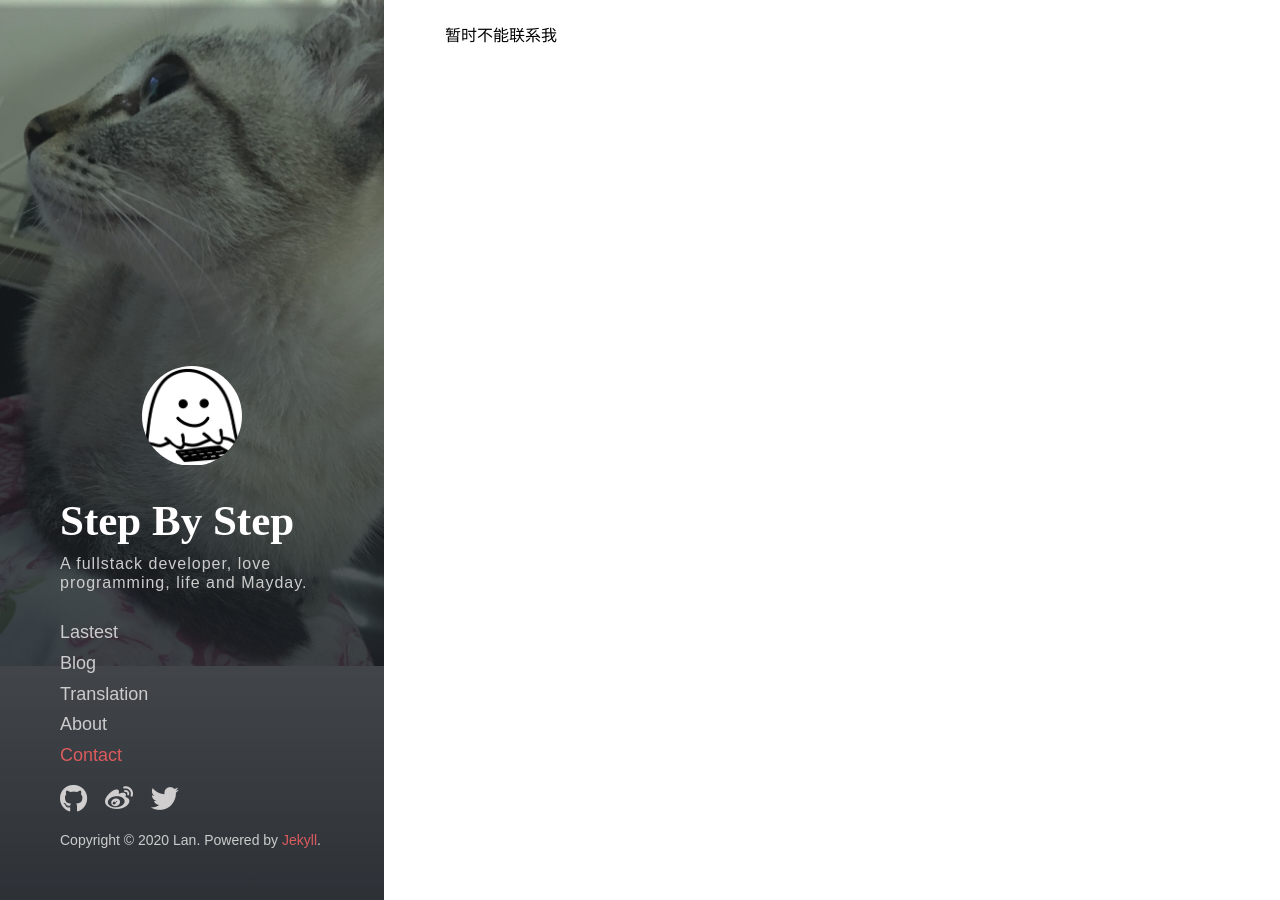
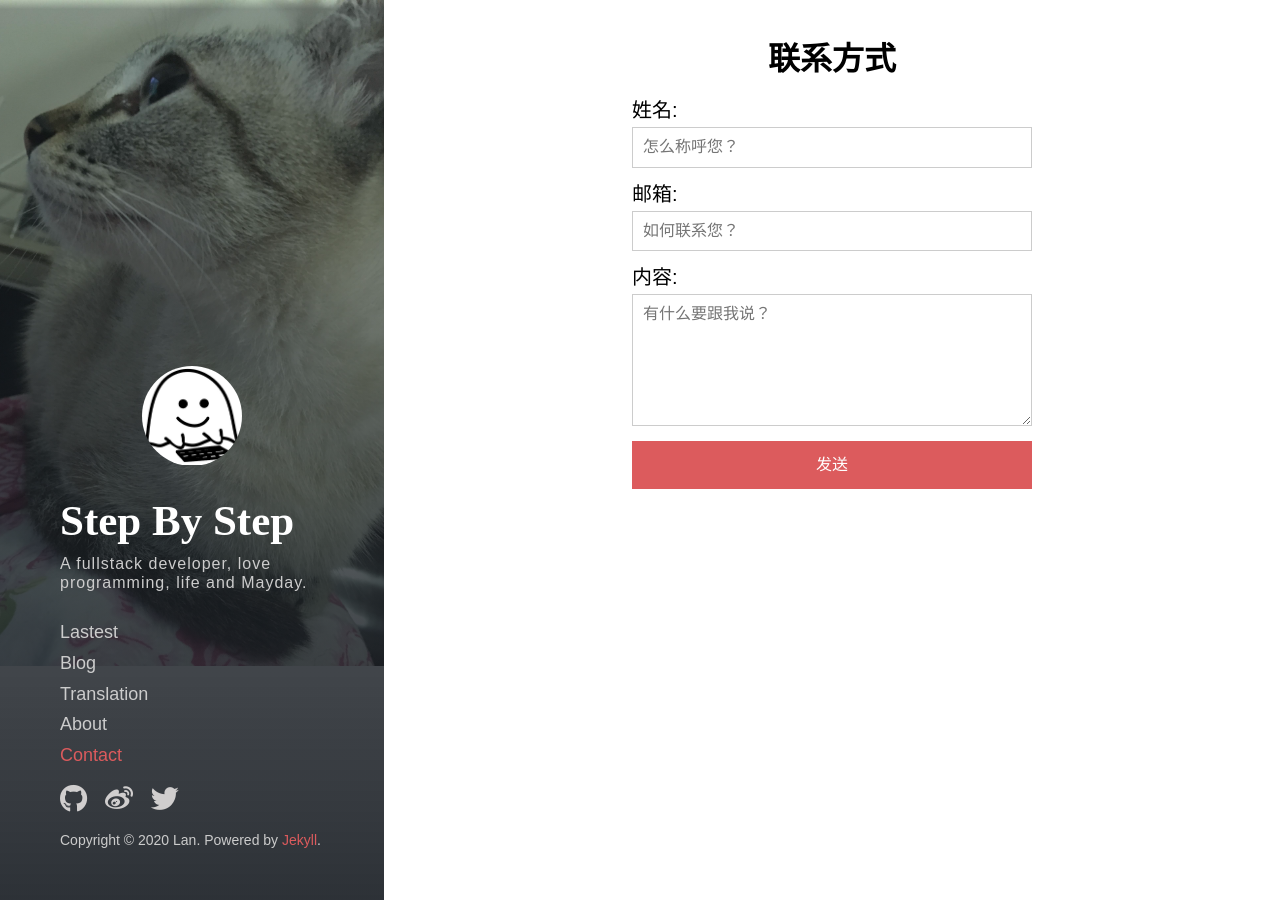
Before and after one commit to lanzhiheng/stone, a Jekyll site: the page built from contact.html, in a window 1280 px wide. Built offline with Jekyll 4.4.1, drawn with Linux system fonts in a browser that asks for light colours; nearby versions of some CDN libraries.

Commit message:
feat: Add form to contact me.

```diff
--- a/_layouts/default.html
+++ b/_layouts/default.html
@@ -10,6 +10,7 @@
     <link rel="stylesheet"
           href="//cdnjs.cloudflare.com/ajax/libs/highlight.js/9.15.10/styles/vs2015.min.css">
     <script src="//cdnjs.cloudflare.com/ajax/libs/highlight.js/9.15.10/highlight.min.js"></script>
+    <script src="https://code.jquery.com/jquery-3.4.1.min.js"></script>
   </head>
   <body>
     <div class="page-wrapper">
--- a/_sass/main.scss
+++ b/_sass/main.scss
@@ -96,7 +96,7 @@ a {
   .header-overlay {
     background: linear-gradient(to bottom,rgba(22,27,33,0) 0,rgba(22,27,33,.3) 1%,rgba(22,27,33,.8) 70%,rgba(22,27,33,.9) 100%);
     position: absolute;
-    z-index: -1;
+    z-index: 0;
     top: 0;
     left: 0;
     bottom: 0;
@@ -203,7 +203,7 @@ a {
     }
 
     .header-content {
-      position: static;
+      position: relative;
       margin: 0 auto;
       padding: 0;
     }
@@ -402,3 +402,51 @@ a {
     }
   }
 }
+
+.contact-form {
+  max-width: 400px;
+  margin: 30px auto;
+
+  h1 {
+    text-align: center;
+  }
+
+  .field {
+    margin-top: 15px;
+
+    label {
+      display: block;
+      font-size: 20px;
+      margin-bottom: 5px;
+    }
+
+    input,
+    textarea {
+      width: 100%;
+      padding: 10px;
+      border: 1px solid #ccc;
+    }
+  }
+
+  .btn {
+    margin-top: 10px;
+    width: 100%;
+    display: block;
+    padding: 15px;
+    background: $primary-color;
+    border: none;
+    color: #fff;
+    cursor: pointer;
+    outline: none;
+
+    &:hover,
+    &:active {
+      background: darken($primary-color, 10%);
+    }
+
+    &.disabled {
+      background: lighten($primary-color, 10%);
+      cursor: not-allowed;
+    }
+  }
+}
--- a/contact.html
+++ b/contact.html
@@ -3,4 +3,67 @@ layout: default
 permalink: /contact
 ---
 
-<p>暂时不能联系我</p>
+<div class="contact-form">
+  <h1>联系方式</h1>
+  <form id="ajaxForm" action="https://getform.io/f/72667064-8826-42a0-9adb-b8bda2ceaaa8" method="POST">
+    <div class="field">
+      <label for="name">姓名:</label>
+      <input type="text" name="name" placeholder="怎么称呼您？" />
+    </div>
+    <div class="field">
+      <label for="email">邮箱:</label>
+      <input type="text" name="email" placeholder="如何联系您？" />
+    </div>
+    <div class="field">
+      <label for="content">内容:</label>
+      <textarea type="text" name="content" rows="6" placeholder="有什么要跟我说？"></textarea>
+    </div>
+    <button class="btn" type="submit">发送</button>
+  </form>
+</div>
+
+<script>
+  $(function() {
+    $('#ajaxForm').submit(function(e) {
+      e.preventDefault()
+      var $form = $(this)
+      var url = $form.attr("action");
+
+      var $btn = $('.btn')
+      $btn.addClass('disabled')
+      var cached = $btn.html()
+      $btn.html('发送中...')
+
+      var messages = []
+
+      $form.find('.field').each(function() {
+        var $this = $(this)
+        var $input = $this.find('input, textarea')
+        var value = $input.val()
+        if (!value) {
+          var message = $this.find('label').text().slice(0, -1) + '不能为空。'
+          messages.push(message)
+        }
+      })
+
+      if (messages.length) alert(messages[0])
+
+      $.ajax({
+        method: "POST",
+        url: url,
+        contentType: "multipart/form-data",
+        dataType: "json",
+        data: new FormData(this),
+        processData: false,
+        contentType: false,
+        headers: {
+          "Accept": "application/json"
+        }
+      }).done(function() {
+        $btn.removeClass('disabled')
+        $btn.html(cached)
+        $form.find('input, textarea').val('') // clean up all data
+      })
+    })
+  })
+</script>
```
